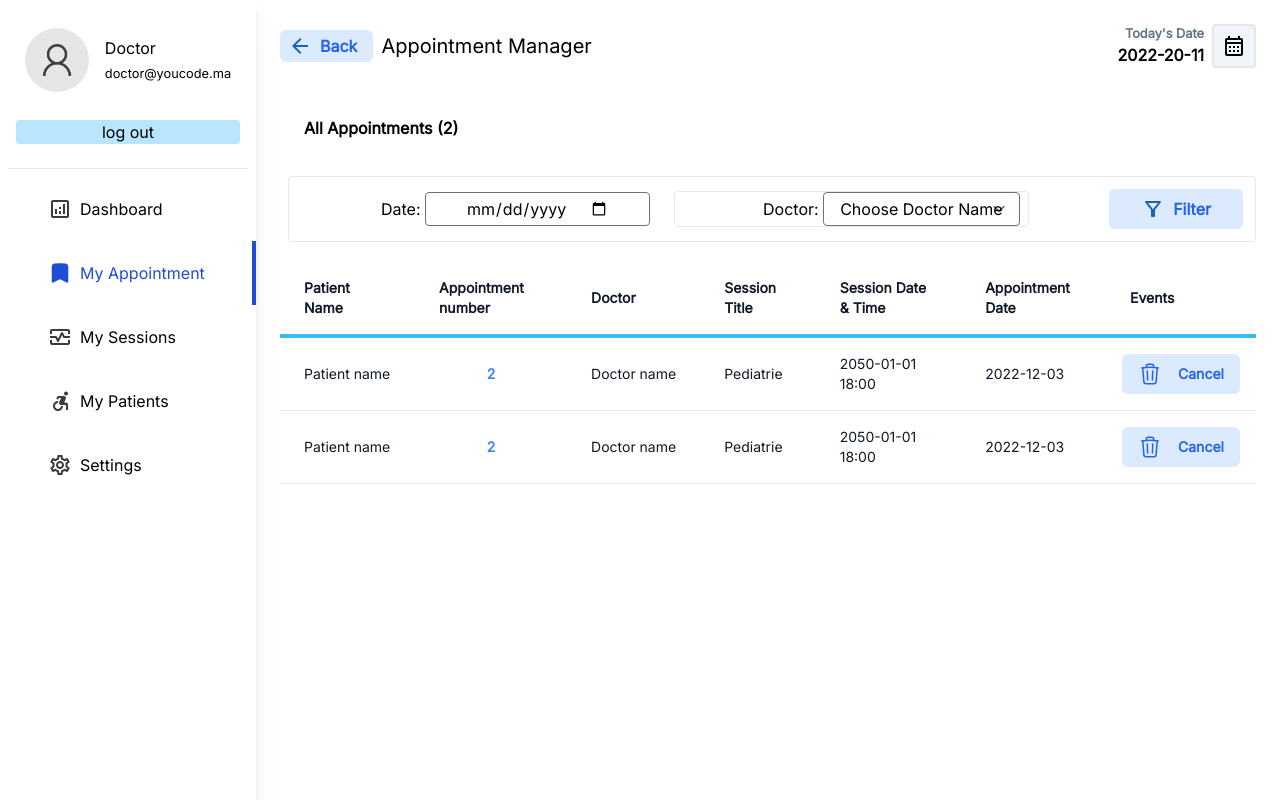
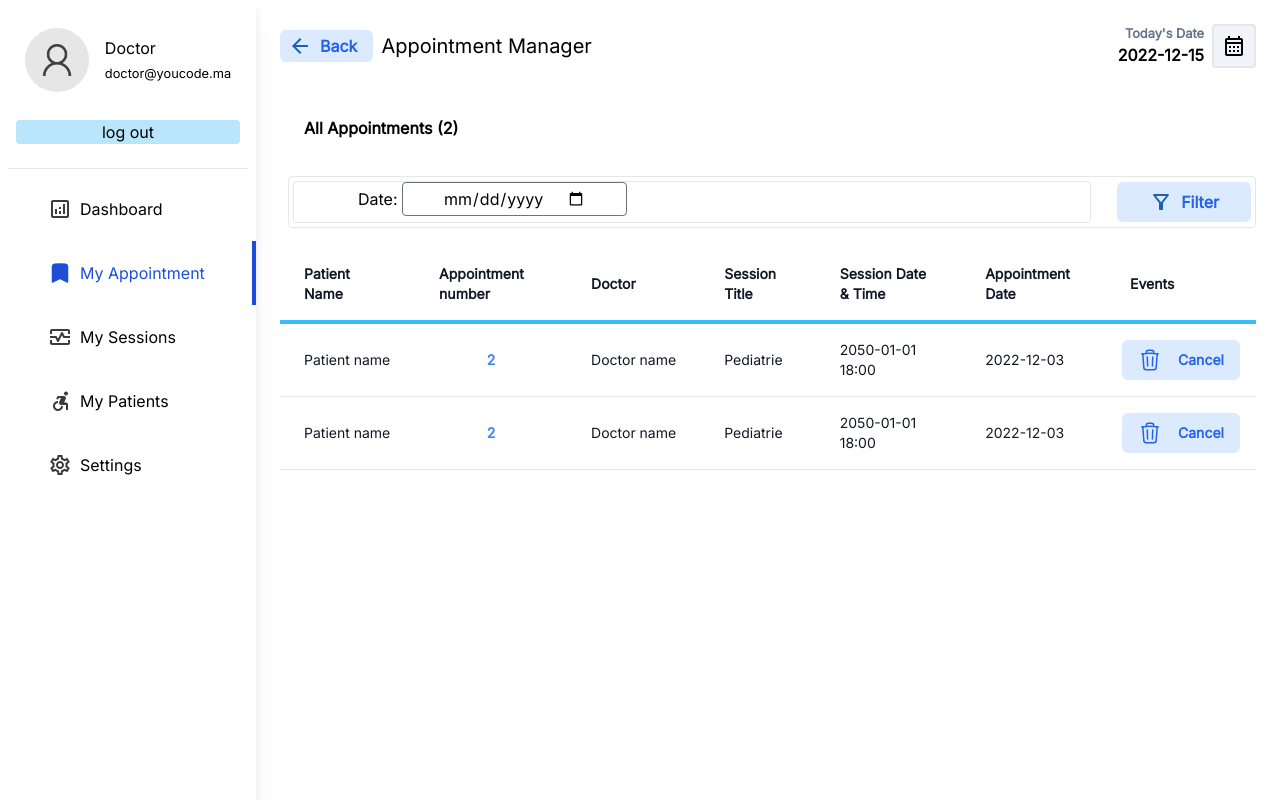
Before and after one commit to kfifel/Gestion-RDV-Hopital, a PHP site: page /doctor-interfaces/doctor-my-appointments.php in a window 1280 px wide. Run offline with PHP 8.4, Linux system fonts and the light colour scheme; some libraries are stand-ins or nearby versions.

Commit message:
update interfaces

```diff
--- a/doctor-interfaces/doctor-my-appointments.php
+++ b/doctor-interfaces/doctor-my-appointments.php
@@ -22,7 +22,7 @@
             <div class="date flex gap-2">
                 <div class="font-bold">
                     <small class="block text-slate-500 text-right">Today's Date</small>
-                    <span class="">2022-20-11</span>
+                    <span class=""><?=date('Y-m-d')?></span>
                 </div>
                 <div class="h-11 w-11 flex justify-center items-center border-2 rounded bg-slate-100">
                     <svg xmlns="http://www.w3.org/2000/svg" enable-background="new 0 0 24 24" height="24px" viewBox="0 0 24 24" width="24px" fill="#000000"><g><rect fill="none" height="24" width="24"/></g><g><path d="M19,4h-1V2h-2v2H8V2H6v2H5C3.89,4,3.01,4.9,3.01,6L3,20c0,1.1,0.89,2,2,2h14c1.1,0,2-0.9,2-2V6C21,4.9,20.1,4,19,4z M19,20 H5V10h14V20z M19,8H5V6h14V8z M9,14H7v-2h2V14z M13,14h-2v-2h2V14z M17,14h-2v-2h2V14z M9,18H7v-2h2V18z M13,18h-2v-2h2V18z M17,18 h-2v-2h2V18z"/></g></svg>
@@ -36,20 +36,10 @@
             All Appointments <span>(2)</span>
         </h6>
         <form action="#" method="post">
-            <div class="flex items-center ml-2 border rounded p-3">
-                <div class ="items-center mx-2 px-2">
+            <div class="flex items-center ml-2 border rounded p-1">
+                <div class ="border-[1px] rounded w-5/6 h-[2.6rem]">
                     <label for="date" class="ml-16"> Date:</label>
-                    <input class="py-1 px-10 border rounded" type="date" name="date" id="date">
-                </div>
-                <div class="items-center border rounded px-2 mx-2">
-                    <label for="doctor" class="ml-20">Doctor: </label>
-                    <select class=" py-1 px-4 rounded" name="doctor" id="doctor">
-                        <option class="text-gray-50" value="">Choose Doctor Name</option>
-                        <option value="1">Psychiatrie</option>
-                        <option value="2">Pediatrie</option>
-                        <option value="3">Cardioogie</option>
-                    </select>
-
+                    <input class="py-1 px-10 border rounded " type="date" name="date" id="date">
                 </div>
                 <div class="ml-auto">
                     <button type="submit" class=" flex gap-2 px-8 py-2 text-blue-600 rounded-md font-bold bg-blue-100" >
--- a/patient-interfaces/patient-all-doctors.php
+++ b/patient-interfaces/patient-all-doctors.php
@@ -20,14 +20,14 @@
                 <form class="search flex gap-2 items-center w-100">
                     <div class="border-2 rounded p-1 px-3 flex items-center ">
                         <svg xmlns="http://www.w3.org/2000/svg" height="24px" viewBox="0 0 24 24" width="24px" fill="#616161"><path d="M0 0h24v24H0V0z" fill="none"/><path d="M15.5 14h-.79l-.28-.27C15.41 12.59 16 11.11 16 9.5 16 5.91 13.09 3 9.5 3S3 5.91 3 9.5 5.91 16 9.5 16c1.61 0 3.09-.59 4.23-1.57l.27.28v.79l5 4.99L20.49 19l-4.99-5zm-6 0C7.01 14 5 11.99 5 9.5S7.01 5 9.5 5 14 7.01 14 9.5 11.99 14 9.5 14z"/></svg>
-                        <input class="p-2 h-7 w-full focus:outline-0" type="text" name="search" placeholder="Search doctor name or email">
+                        <input class="p-2 h-7 w-full focus:outline-0 border-0 rounded" type="text" name="search" placeholder="Search doctor name or email">
                     </div>
                     <button class="bg-blue-600  px-4 h-8 rounded text-white" type="submit" name="search" >Search</button>
                 </form>
             <div class="date flex gap-2">
                 <div class="font-bold">
                     <small class="block text-slate-500 text-right">Today's Date</small>
-                    <span class="">2022-20-11</span>
+                    <span class=""><?=date('Y-m-d')?></span>
                 </div>
                 <div class="h-11 w-11 flex justify-center items-center border-2 rounded bg-slate-100">
                     <svg xmlns="http://www.w3.org/2000/svg" enable-background="new 0 0 24 24" height="24px" viewBox="0 0 24 24" width="24px" fill="#000000"><g><rect fill="none" height="24" width="24"/></g><g><path d="M19,4h-1V2h-2v2H8V2H6v2H5C3.89,4,3.01,4.9,3.01,6L3,20c0,1.1,0.89,2,2,2h14c1.1,0,2-0.9,2-2V6C21,4.9,20.1,4,19,4z M19,20 H5V10h14V20z M19,8H5V6h14V8z M9,14H7v-2h2V14z M13,14h-2v-2h2V14z M17,14h-2v-2h2V14z M9,18H7v-2h2V18z M13,18h-2v-2h2V18z M17,18 h-2v-2h2V18z"/></g></svg>
```
Also changed, not shown: admin-interfaces/admin-patients.php (+12 -13 lines).
